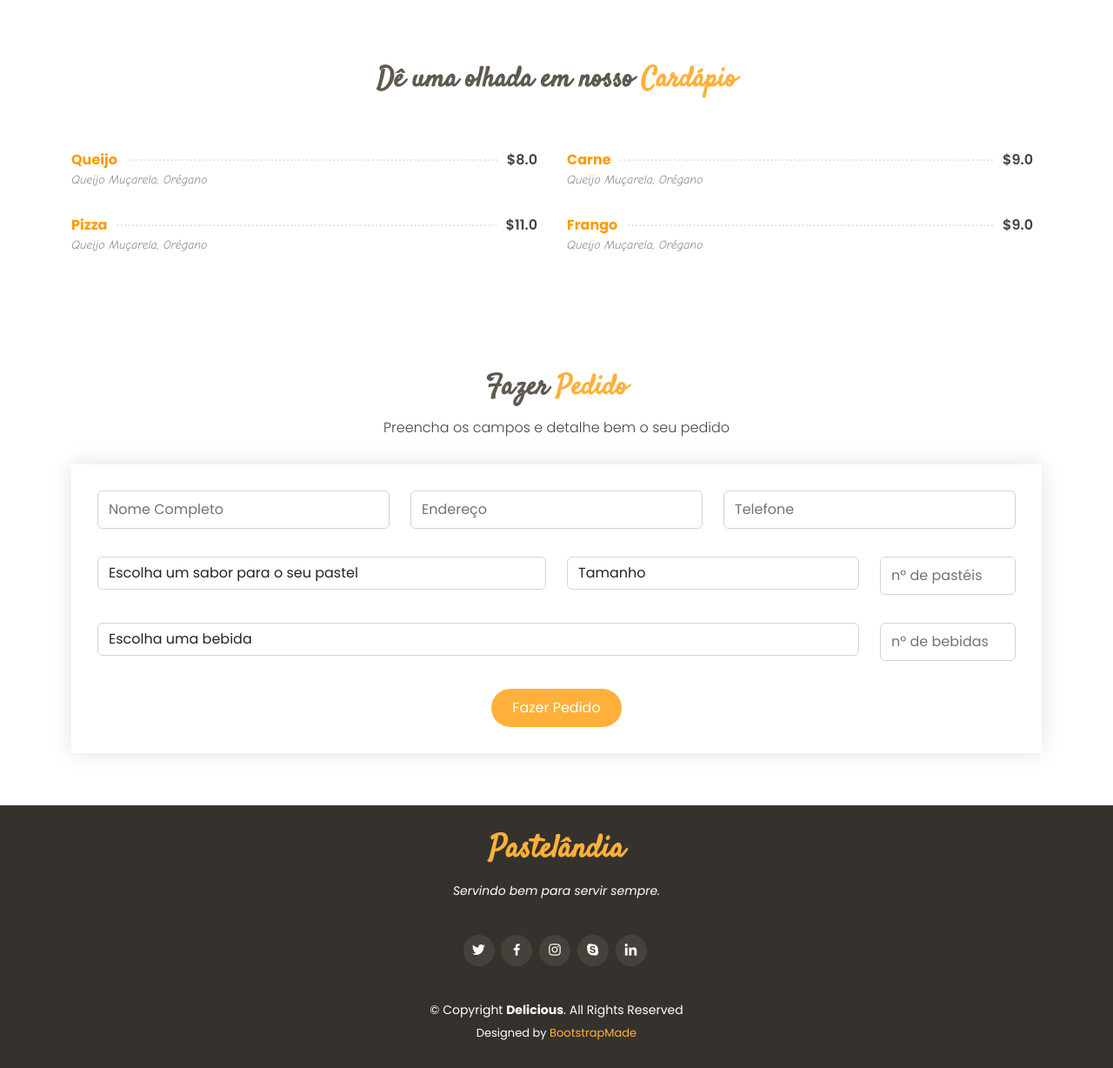
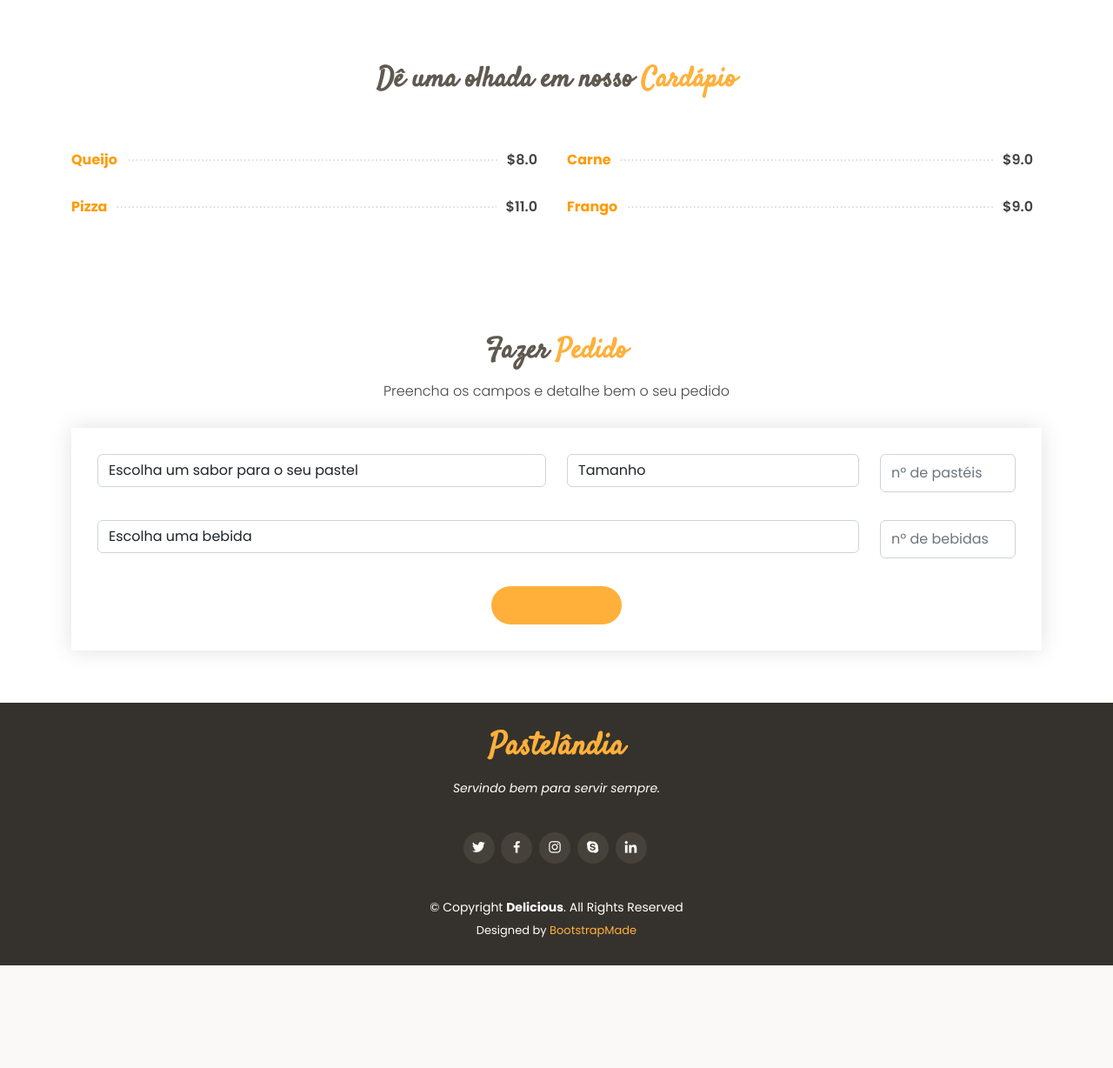
Before and after one commit to GuiMedeirox/Pastelaria3000, a Django app: page / in a window 1280 px wide. Shown: the part 1369-2597 px from the top of the page at 87% size. After the commit the page ends 2479 px from the top, so only its background shows below. Run offline with Django 4.2, Linux system fonts and the light colour scheme; data comes from the database, SQL or seed files in the repository; some libraries are stand-ins or nearby versions.

Commit message:
mudanças database, iniciando crud e mudanças no template

```diff
--- a/core/admin.py
+++ b/core/admin.py
@@ -1,5 +1,5 @@
 from django.contrib import admin
-from core.models import Cliente, Tamanho, Pastel, Pedido, Bebida, BebidaPedida, PastelPedido
+from core.models import Cliente, Tamanho, Pastel, Pedido, Bebida
 from django.apps import apps
 
 # Register your models here.
--- a/core/models.py
+++ b/core/models.py
@@ -15,7 +15,6 @@
   def __str__(self):
       return self.tamanho
 
-
 class Pastel(models.Model):
   sabor = models.CharField('Sabor', max_length=255)
   preco = models.FloatField('Preco', default=0)
@@ -29,16 +28,22 @@
       return self.nomeBebida
 
 class Pedido(models.Model):
-  idCliente = models.ForeignKey('Cliente', on_delete=models.CASCADE)
-  idPastelPedido = models.ForeignKey('PastelPedido', on_delete=models.CASCADE)
-  idBebidaPedida = models.ForeignKey('BebidaPedida', on_delete=models.CASCADE)
-  dataHora = models.DateTimeField('DataHora', auto_now=True)
+  # idCliente = models.ForeignKey('Cliente', on_delete=models.CASCADE)
+  # idPastelPedido = models.ForeignKey('PastelPedido', on_delete=models.CASCADE)
+  # idBebidaPedida = models.ForeignKey('BebidaPedida', on_delete=models.CASCADE)
 
-class PastelPedido(models.Model):
   idPastel = models.ForeignKey('Pastel', on_delete=models.CASCADE)
   idTamanho = models.ForeignKey('Tamanho', on_delete=models.CASCADE)
-  quantia = models.IntegerField('Quantia', default=1)
+  quantidadePastel = models.IntegerField('Quantia', default=1)
+  idBebida = models.ForeignKey('Bebida', on_delete=models.CASCADE)
+  quantidadeBebida = models.IntegerField('Quantia', default=1)
+  dataHora = models.DateTimeField('DataHora', auto_now_add=True)
 
-class BebidaPedida(models.Model):
-  idBebida = models.ForeignKey('Bebida', on_delete=models.CASCADE)
-  quantia = models.IntegerField('Quantia', default=1)
+# class PastelPedido(models.Model):
+#   idPastel = models.ForeignKey('Pastel', on_delete=models.CASCADE)
+#   idTamanho = models.ForeignKey('Tamanho', on_delete=models.CASCADE)
+#   quantia = models.IntegerField('Quantia', default=1)
+
+# class BebidaPedida(models.Model):
+#   idBebida = models.ForeignKey('Bebida', on_delete=models.CASCADE)
+#   quantia = models.IntegerField('Quantia', default=1)
--- a/core/templates/index.html
+++ b/core/templates/index.html
@@ -60,7 +60,7 @@
         <ul>
           <li><a class="nav-link scrollto active" href="#hero">Início</a></li>
           <li><a class="nav-link scrollto" href="#menu">Cardápio</a></li>
-          <li><a class="nav-link scrollto" href="gerenciarPedidos.html">Gerenciar</a></li>
+          <li><a class="nav-link scrollto" href="gerenciarPedidos">Gerenciar</a></li>
 
 
 
@@ -177,7 +177,7 @@
               <a href="#">{{listaSabor}}</a><span>${{listaSabor.preco}}</span>
             </div>
             <div class="menu-ingredients">
-              Queijo Muçarela, Orégano
+              {% comment %} Queijo Muçarela, Orégano {% endcomment %}
             </div>
           </div>
 
@@ -187,9 +187,6 @@
 
       </div>
     </section><!-- End Menu Section -->
-
-    <!-- ======= Specials Section ======= -->
-  <!-- End Specials Section -->
 
     <!-- ======= Events Section ======= -->
 
@@ -203,27 +200,11 @@
         </div>
 
         <!-- Aqui vai ser o formulário para registrar um pedido. -->
-        <form action="{% url 'fazerPedido' %}" method="post" role="form" class="php-email-form">
+        <form method="POST" role="form" class="php-email-form">
           {% csrf_token %}
           <div class="row">
-            <div class="col-lg-4 col-md-6 form-group">
-              <input type="text" name="name" class="form-control" id="name" placeholder="Nome Completo" data-rule="minlen:4" data-msg="Please enter at least 4 chars">
-              <div class="validate"></div>
-            </div>
-            <div class="col-lg-4 col-md-6 form-group mt-3 mt-md-0">
-              <input type="text" class="form-control" name="endereco" id="endereco" placeholder="Endereço" data-rule="endereco" data-msg="Please enter a valid email">
-              <div class="validate"></div>
-            </div>
-            <div class="col-lg-4 col-md-6 form-group mt-3 mt-md-0">
-              <input type="text" class="form-control" name="phone" id="phone" placeholder="Telefone" data-rule="minlen:4" data-msg="Please enter at least 4 chars">
-              <div class="validate"></div>
-            </div>
-          </div>
-          <br>
-
-          <div class="row">
             <div class="col-lg col-md-6 form-group">
-              <select class="form-control" >
+              <select class="form-control" name="sabor">
                 <option value="" selected disabled hidden>Escolha um sabor para o seu pastel</option>
                 {% for listaSabor in saborPastel %}
                   <option>{{listaSabor}}</option>
@@ -231,7 +212,7 @@
               </select>
             </div>
             <div class="col-lg-4 col-md-6 form-group">
-              <select class="form-control" >
+              <select class="form-control" name="tamanho">
                 <option value="" selected disabled hidden>Tamanho</option>
                 {% for listaTamanhos in tamanho %}
                   <option>{{listaTamanhos}}</option>
@@ -239,7 +220,7 @@
               </select>
             </div>
             <div class="col-lg-2 col-md-6 form-group mt-3 mt-md-0">
-              <input type="number" max="10" min="0" step="1" oninput="(validity.valid)||(value='');" class="form-control" name="quantidade" id="quantidade" placeholder="nº de pastéis" data-rule="minlen:4" data-msg="Please enter at least 1 chars">
+              <input type="number" max="10" min="0" step="1" oninput="(validity.valid)||(value='');" class="form-control" name="quantidadePastel" id="quantidade" placeholder="nº de pastéis" data-rule="minlen:4" data-msg="Please enter at least 1 chars">
               <div class="validate"></div>
             </div>
           </div>
@@ -248,7 +229,7 @@
 
           <div class="row">
             <div class="col-lg col-md-6 form-group">
-              <select class="form-control" >
+              <select class="form-control" name="bebida">
                 <option value="" selected disabled hidden>Escolha uma bebida</option>
                 {% for listaBebidas in bebida %}
                   <option>{{listaBebidas}}</option>
@@ -256,14 +237,16 @@
               </select>
             </div>
             <div class="col-lg-2 col-md-6 form-group mt-3 mt-md-0">
-              <input type="number" max="10" min="0" step="1" oninput="(validity.valid)||(value='');" class="form-control" name="quantidade" id="quantidade" placeholder="nº de bebidas" data-rule="minlen:4" data-msg="Please enter at least 1 chars">
+              <input type="number" max="10" min="0" step="1" oninput="(validity.valid)||(value='');" class="form-control" name="quantidadeBebida" id="quantidade" placeholder="nº de bebidas" data-rule="minlen:4" data-msg="Please enter at least 1 chars">
               <div class="validate"></div>
             </div>
           </div>
 
 
           <br>
-          <div class="text-center"><button type="submit">Fazer Pedido</button></div>
+
+          <div class="text-center"><button type="submit"><a href="{% url 'fazerPedido' %}">Fazer Pedido</button></a></div>
+
         </form>
     </section><!-- End Book A Table Section -->
 
--- a/core/views.py
+++ b/core/views.py
@@ -1,5 +1,5 @@
-from django.shortcuts import render
-from core.models import Pastel, Bebida, Tamanho
+from django.shortcuts import render, redirect
+from core.models import *
 # Create your views here.
 
 def index(request):
@@ -17,9 +17,22 @@
 def gerenciarPedidos(request):
   return render(request, 'gerenciarPedidos.html')
 
-def fazerPedido(request):
-  form = PedidoForm(request.POST)
-  if form.is_valid():
-    form.save()
-    return redirect('gerenciarPedidos.html')
-  return render(request, 'index.html', {'form': form})
+
+def FazerPedido(request):
+    if request.is_valid():
+        Pedido.save()
+
+
+def create(request):
+
+
+  if request.method=="POST":
+      sabor=request.POST['sabor']
+      tamanho=request.POST['tamanho']
+      quantidadePastel=request.POST['quantidadePastel']
+      bebida=request.POST['bebida']
+      quantidadeBebida=request.POST['quantidadeBebida']
+      obj=Pedido.create(idPastel=sabor,idTamanho=tamanho,quantidadePastel=quantidadePastel,bebida=bebida,quantidadeBebida=quantidadeBebida)
+      obj.save()
+      return redirect("gerenciar")
+  return render(request, 'gerenciarPedidos.html')
--- a/pastelaria/urls.py
+++ b/pastelaria/urls.py
@@ -20,6 +20,6 @@
 urlpatterns = [
     path('admin/', admin.site.urls),
     path('', views.index),
-    path('fazerPedido', views.fazerPedido, name='fazerPedido'),
-    path('gerenciarPedidos.html', views.gerenciarPedidos),
+    path('fazerPedidos', views.create, name='fazerPedido'),
+    path('gerenciarPedidos', views.gerenciarPedidos, name="gerenciar"),
 ]
```
Also changed, not shown: core/migrations/0001_initial.py, core/migrations/0002_alter_pedido_datahora.py, db.sqlite3.
